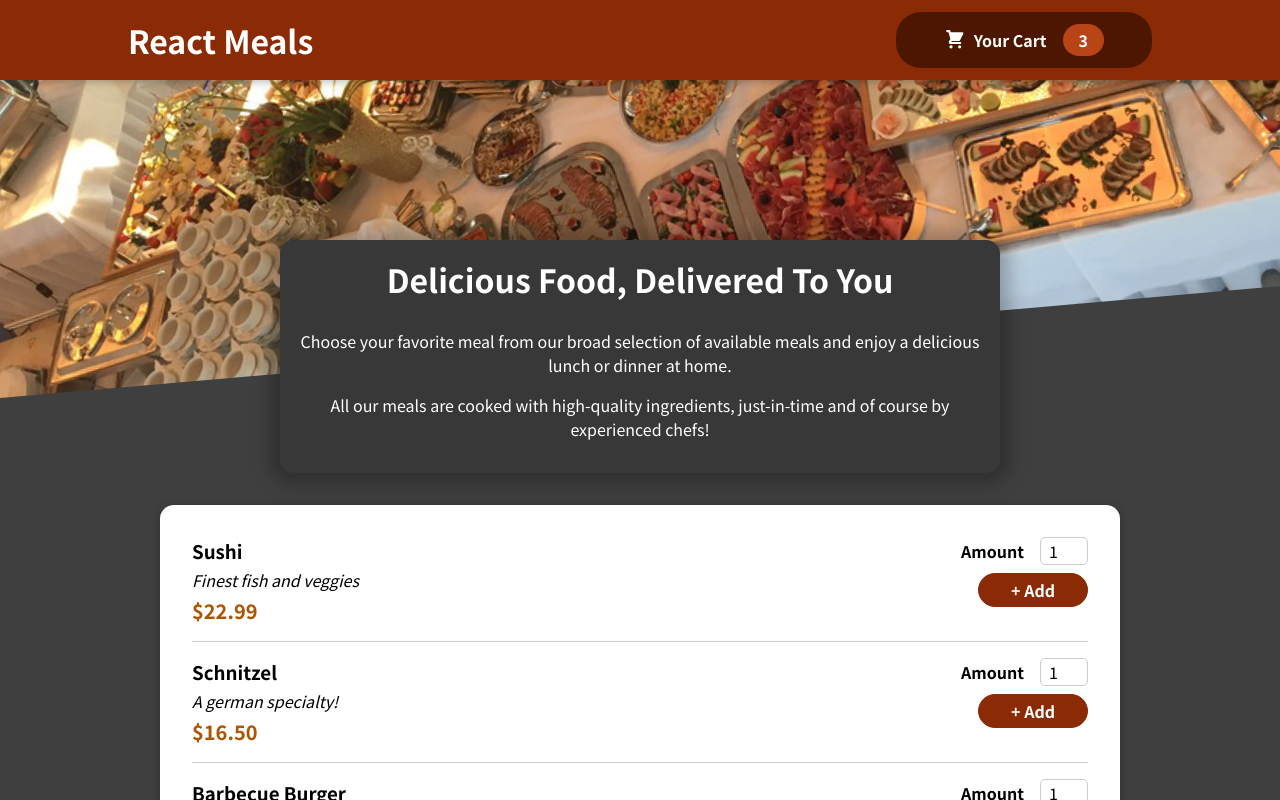
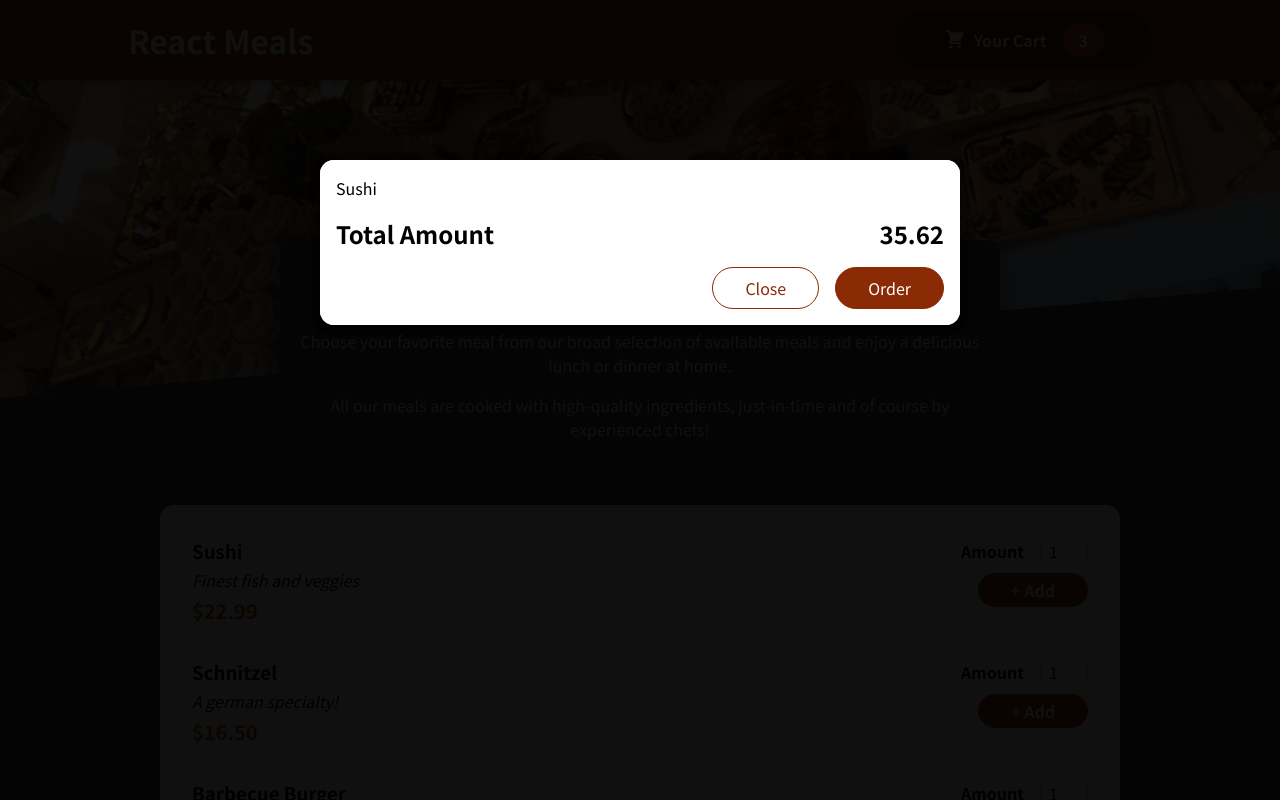
Before and after one commit to syedamariumhasnain/react-meals-app, a React (Create React App) app: page / in a window 1280 px wide. Shown: the top 800 px of the page. Built offline with nearby package versions, Linux system fonts and the light colour scheme.

Commit message:
added Modal Component + Cart Modal design

```diff
--- a/public/index.html
+++ b/public/index.html
@@ -28,6 +28,7 @@
   </head>
   <body>
     <noscript>You need to enable JavaScript to run this app.</noscript>
+    <div id="overlays"></div>
     <div id="root"></div>
     <!--
       This HTML file is a template.
--- a/src/App.js
+++ b/src/App.js
@@ -2,10 +2,12 @@
 
 import Header from "./components/Layout/Header";
 import Meals from "./components/Meals/Meals";
+import Cart from "./components/Cart/Cart";
 
 function App() {
   return (
     <Fragment>
+      <Cart />
       <Header />
       <main>
         <Meals />
--- /dev/null
+++ b/src/components/Cart/Cart.js
@@ -0,0 +1,29 @@
+import React from "react";
+
+import Modal from "../UI/Modal";
+import classes from "./Cart.module.css";
+
+const Cart = (props) => {
+  const cartItems = (
+    <ul className={classes["cart-items"]}>
+      {[{ id: "c1", name: "Sushi", amount: 2, price: 12.99 }].map((item) => (
+        <li>{item.name}</li>
+      ))}
+    </ul>
+  );
+  return (
+    <Modal>
+      {cartItems}
+      <div className={classes.total}>
+        <span>Total Amount</span>
+        <span>35.62</span>
+      </div>
+      <div className={classes.actions}>
+        <button className={classes["button--alt"]}>Close</button>
+        <button className={classes.button}>Order</button>
+      </div>
+    </Modal>
+  );
+};
+
+export default Cart;
--- /dev/null
+++ b/src/components/Cart/Cart.module.css
@@ -0,0 +1,44 @@
+.cart-items {
+  list-style: none;
+  margin: 0;
+  padding: 0;
+}
+
+.total {
+  display: flex;
+  justify-content: space-between;
+  align-items: center;
+  font-weight: bold;
+  font-size: 1.5rem;
+  margin: 1rem 0;
+}
+
+.actions {
+  text-align: right;
+}
+
+.actions button {
+  font: inherit;
+  cursor: pointer;
+  background-color: transparent;
+  border: 1px solid #8a2b06;
+  padding: 0.5rem 2rem;
+  border-radius: 25px;
+  margin-left: 1rem;
+}
+
+.actions button:hover,
+.actions button:active {
+  background-color: #5a1a01;
+  border-color: #5a1a01;
+  color: white;
+}
+
+.actions .button--alt {
+  color: #8a2b06;
+}
+
+.actions .button {
+  background-color: #8a2b06;
+  color: white;
+}
--- /dev/null
+++ b/src/components/UI/Modal.js
@@ -0,0 +1,34 @@
+import { Fragment } from "react";
+import ReactDOM from "react-dom";
+
+import classes from "./Modal.module.css";
+
+const Backdrop = (props) => {
+  return <div className={classes.backdrop} />;
+};
+
+const ModalOverlay = (props) => {
+  return (
+    <div className={classes.modal}>
+      <div className={classes.content}>{props.children}</div>
+    </div>
+  );
+};
+
+const portalElement = document.getElementById("overlays");
+
+const Modal = (props) => {
+  return (
+    <Fragment>
+      {ReactDOM.createPortal(<Backdrop />, portalElement)}
+      {ReactDOM.createPortal(
+        <ModalOverlay>{props.children}</ModalOverlay>,
+        portalElement
+      )}
+      <Backdrop />
+      <ModalOverlay>{props.children}</ModalOverlay>
+    </Fragment>
+  );
+};
+
+export default Modal;
--- /dev/null
+++ b/src/components/UI/Modal.module.css
@@ -0,0 +1,40 @@
+.backdrop {
+  position: fixed;
+  top: 0;
+  left: 0;
+  width: 100%;
+  height: 100vh;
+  z-index: 20;
+  background-color: rgba(0, 0, 0, 0.75);
+}
+
+.modal {
+  position: fixed;
+  top: 20vh;
+  left: 5%;
+  width: 90%;
+  background-color: white;
+  padding: 1rem;
+  border-radius: 14px;
+  box-shadow: 0 2px 8px rgba(0, 0, 0, 0.25);
+  z-index: 30;
+  animation: slide-down 300ms ease-out forwards;
+}
+
+@media (min-width: 768px) {
+  .modal {
+    width: 40rem;
+    left: calc(50% - 20rem);
+  }
+}
+
+@keyframes slide-down {
+  from {
+    opacity: 0;
+    transform: translateY(-3rem);
+  }
+  to {
+    opacity: 1;
+    transform: translateY(0);
+  }
+}
```
